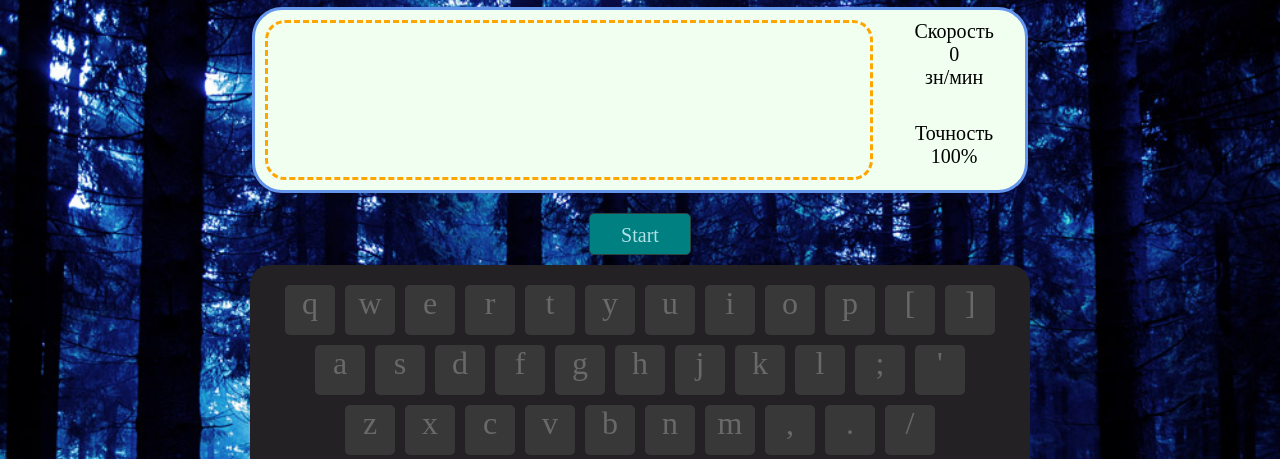
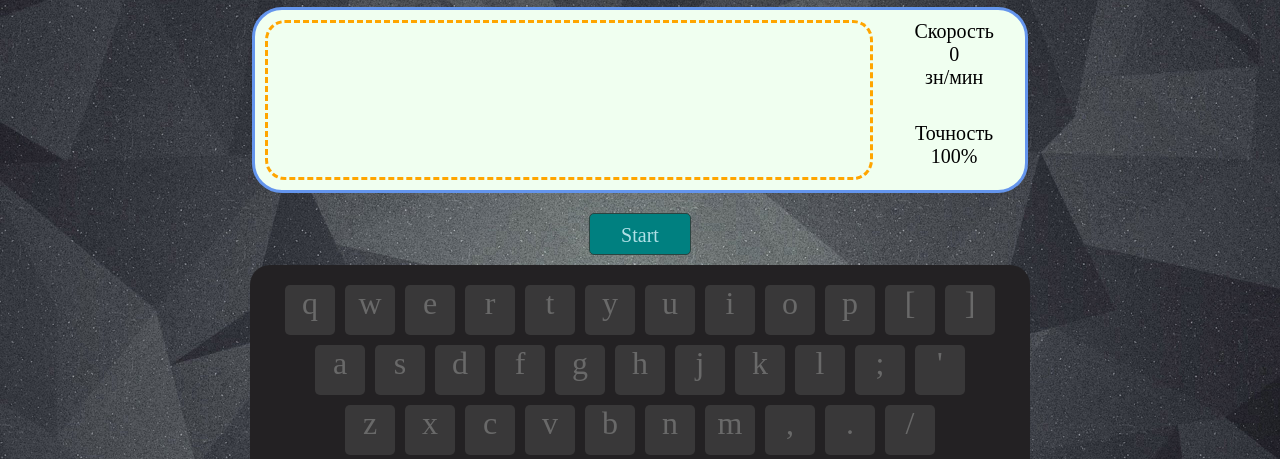
Before and after one commit to KachmaZ/TypeSpeed, a plain HTML site: page index.html in a window 1280 px wide. Shown: the part 73-532 px from the top of the page. Drawn offline with nearby package versions, Linux system fonts and the light colour scheme.

Commit message:
New bg-image and comments

```diff
--- a/css/gf-style.css
+++ b/css/gf-style.css
@@ -11,6 +11,9 @@
 
     background-color: honeydew;
 }
+
+/* Элементы поля расположены
+   по технологии сетки (grid) */
 
 .grid-wrapper {
     display: grid;
--- a/css/style.css
+++ b/css/style.css
@@ -2,7 +2,7 @@
 /* Общая стилизация страницы страницы */
 
 body {
-    background-image: url('images/darkforest.jpg');
+    background-image: url('images/greybg.jpg');
     background-repeat: no-repeat;
     background-size: cover;
 }
```
Also changed, not shown: css/images/greybg.jpg (added).
